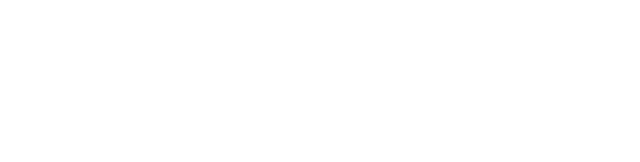
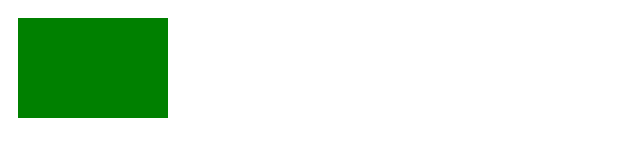
Before and after one commit to praveendias1180/canvas-api, a plain HTML site: page index.html in a window 1280 px wide. Shown: the whole page, without its empty margins (0-640 px from the left). Drawn offline with Linux system fonts and the light colour scheme.

Commit message:
Simple green rectangle

```diff
--- /dev/null
+++ b/canvas.js
@@ -0,0 +1,5 @@
+const canvas = document.getElementById('canvas');
+const ctx = canvas.getContext('2d');
+
+ctx.fillStyle = 'green';
+ctx.fillRect(10, 10, 150, 100);
--- a/index.html
+++ b/index.html
@@ -8,5 +8,6 @@
 </head>
 <body>
     <canvas id="canvas"></canvas>
+    <script src="canvas.js" ></script>
 </body>
 </html>
```
